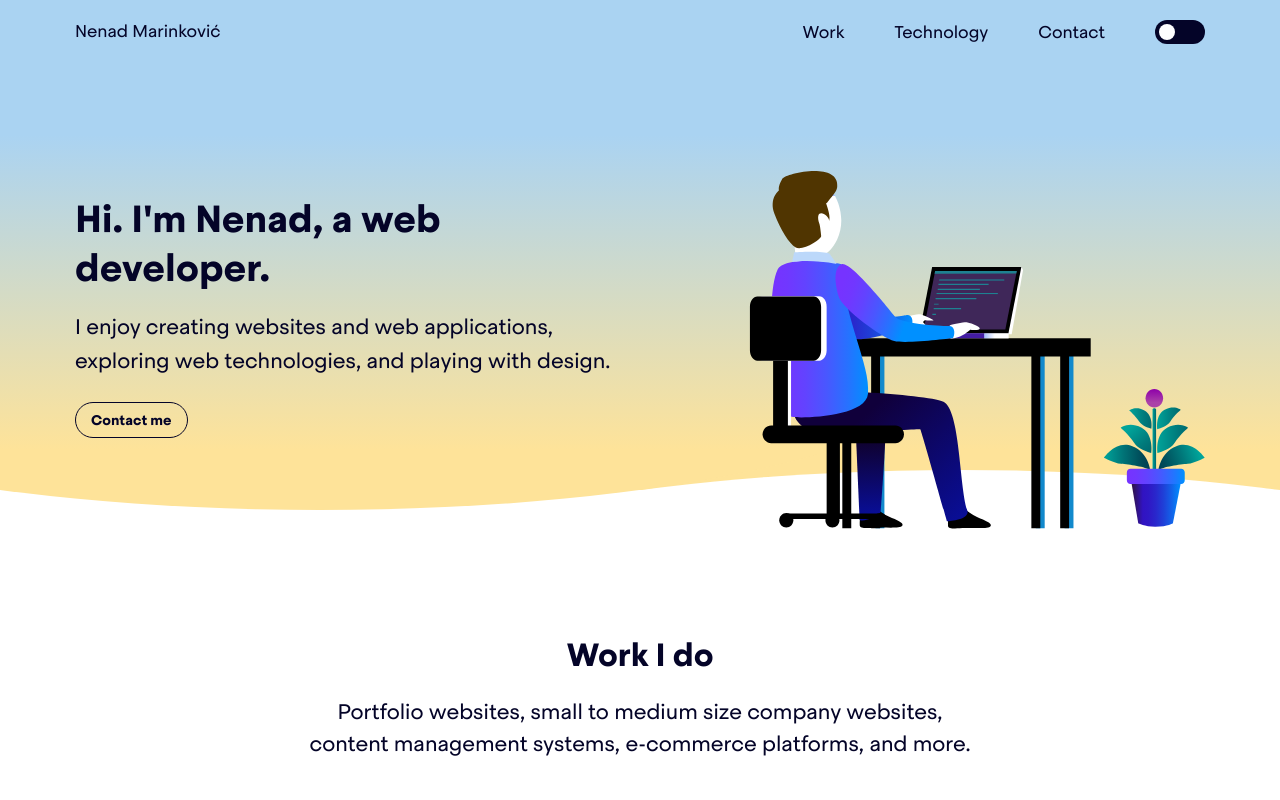
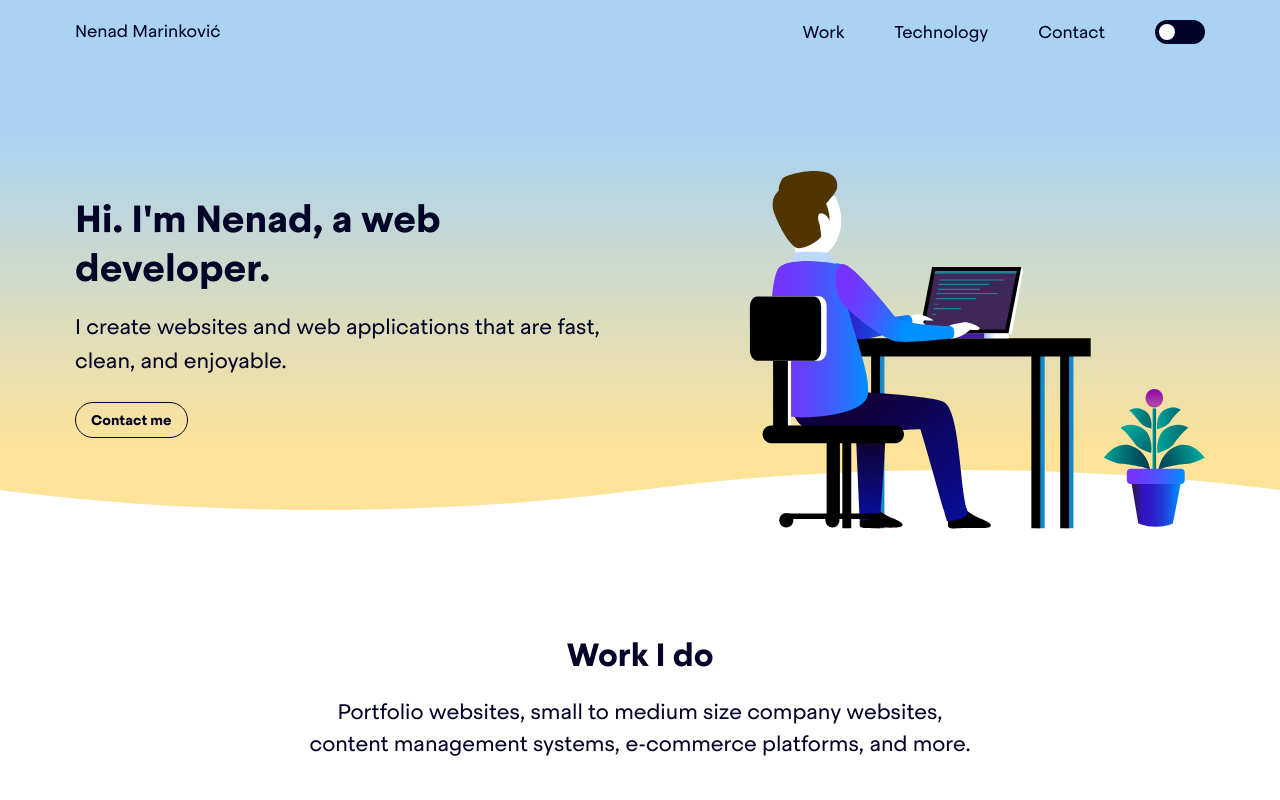
Before and after one commit to nenadmarinkovic/nenadmarinkovic.com, a Next.js app: page / in a window 1280 px wide. Shown: the top 800 px of the page. Built offline with nearby package versions, Linux system fonts and the light colour scheme.

Commit message:
changed text in banner

```diff
--- a/components/Banner.js
+++ b/components/Banner.js
@@ -27,8 +27,7 @@ function Banner(props) {
               </Fade>
               <Fade bottom delay={1000}>
                 <Subtitle>
-                  I enjoy creating websites and web applications, exploring web
-                  technologies, and playing with design.
+                  I create websites and web applications that are fast, clean, and enjoyable.
                 </Subtitle>
               </Fade>
               <Fade bottom delay={1500}>
```
